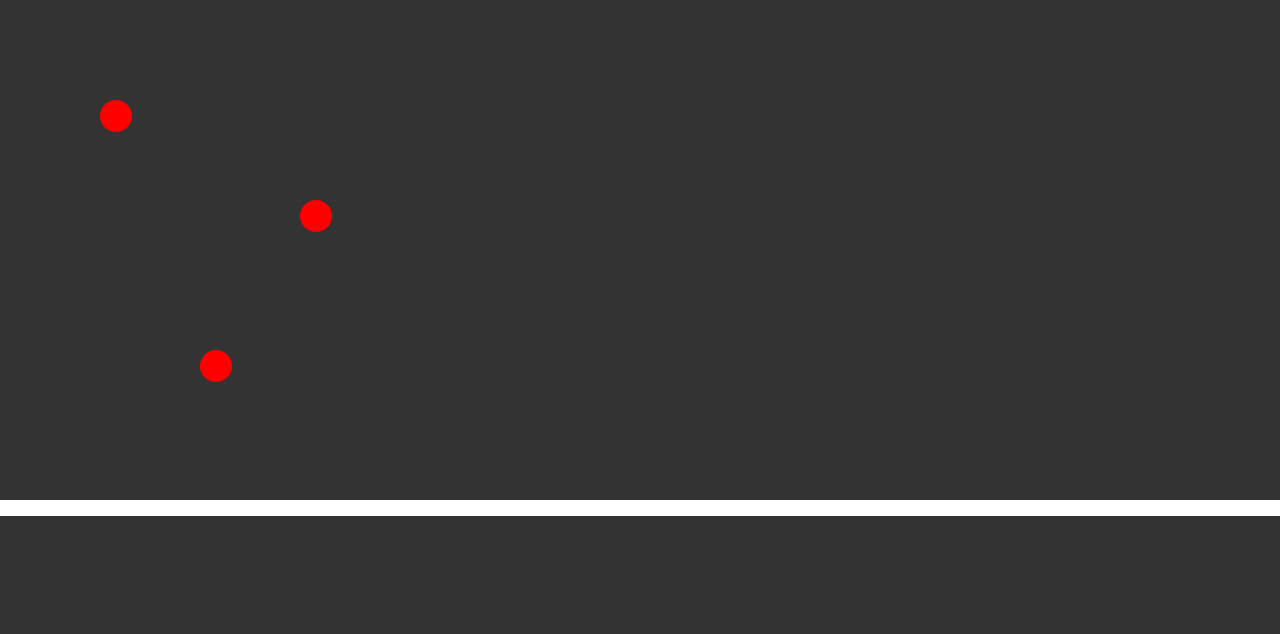
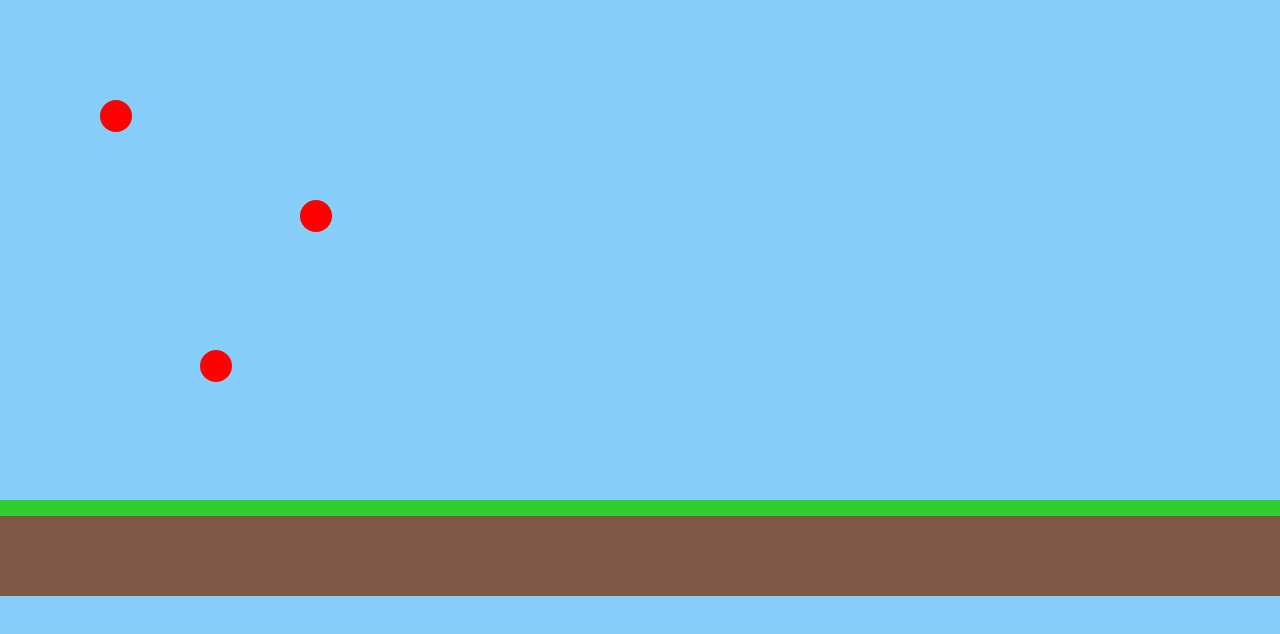
Before and after one commit to viniqrz/game-experiment, a plain HTML site: page index.html in a window 1280 px wide. Drawn offline with Linux system fonts and the light colour scheme.

Commit message:
chore: test update

```diff
--- a/style.css
+++ b/style.css
@@ -34,7 +34,14 @@
 .bar {
   width: 100vw;
   height: 1rem;
-  background-color: white;
+}
+
+.green {
+  background-color: limegreen;
+}
+
+.brown {
+  background-color: rgb(126, 89, 71);
 }
 
 .char-red {
@@ -42,7 +49,7 @@
 }
 
 .scene {
-  background-color: #333;
+  background-color: lightskyblue;
   height: 100%;
   width: 100%;
 }
--- a/test.js
+++ b/test.js
@@ -30,9 +30,10 @@ class Character extends GameObject {
 }
 
 class Bar extends GameObject {
-  constructor(scene) {
+  constructor(scene, color) {
     const html = document.createElement("div");
     html.classList.add("bar");
+    html.classList.add(color);
 
     super(scene, html);
   }
@@ -45,8 +46,8 @@ class Bar extends GameObject {
   const char2 = new Character(scene, "Jon");
   const char3 = new Character(scene, "Brandon");
 
-  const bar = new Bar(scene);
-  bar.name = "bar";
+  const bar1 = new Bar(scene, "green");
+  const bar2 = new Bar(scene, "brown");
 
   screen.setScene(scene);
 
@@ -54,15 +55,19 @@ class Bar extends GameObject {
   scene.addObject(char2);
   scene.addObject(char3);
 
-  scene.addObject(bar);
+  scene.addObject(bar1);
+  scene.addObject(bar2);
 
   char1.setXY(100, 100);
   char2.setXY(200, 350);
   char3.setXY(300, 200);
 
-  bar.setY(500);
+  bar1.setY(500);
+  bar2.setY(500 + bar1.getBoundaries().bottom - bar1.getBoundaries().top);
+  bar2.getTextureHtml().style.height = "5rem";
 
-  bar.setCollision(true);
+  bar1.setCollision(true);
+  bar2.setCollision(true);
 
   char1.setCollision(true);
   char2.setCollision(true);
@@ -79,9 +84,7 @@ class Bar extends GameObject {
       //   .setActive(!char.getFollowCursorOnMoveControl().getActive());
 
       if (char.getAdControl().getActive()) {
-        console.time();
-        char.toBlue();
-        console.timeEnd();
+        // char.toBlue();
       } else {
         char.toRed();
       }
```
